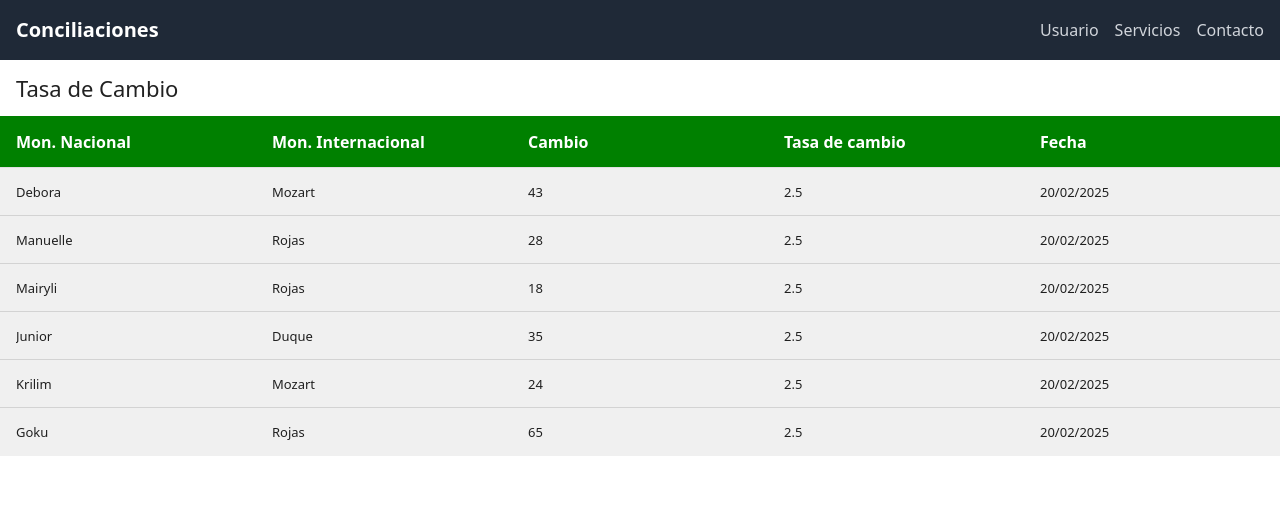
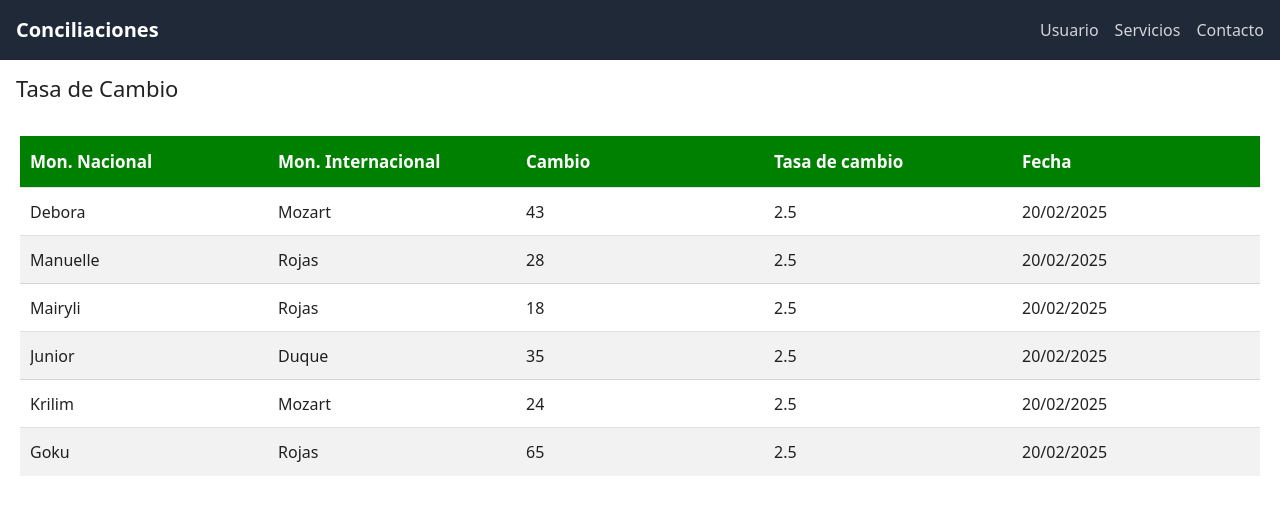
Before and after one commit to juniorjavierduquevalera/conciliaciones, a Next.js app: page / in a window 1280 px wide. Shown: the top 514 px of the page. Built offline with nearby package versions, Linux system fonts and the light colour scheme.

Commit message:
refactor

```diff
--- a/src/components/tasadecambio.tsx
+++ b/src/components/tasadecambio.tsx
@@ -14,23 +14,36 @@ export default function TasaDeCambio() {
   const customStyles = {
     rows: {
       style: {
-        backgroundColor: "#f0f0f0", // Color de fondo de las filas
+        "&:nth-of-type(odd)": {
+          backgroundColor: "#ffffff",
+        },
+        "&:nth-of-type(even)": {
+          backgroundColor: "#f2f2f2",
+        },
       },
     },
     headCells: {
       style: {
-        fontWeight: "bold", // Negrita en los encabezados
-        color: "white", // Color de texto en los encabezados
-        backgroundColor:"green",
-        fontSize: '16px',
+        fontWeight: "bold",
+        color: "white",
+        backgroundColor: "green",
+        fontSize: "17px",
+        padding: "10px",
       },
     },
     cells: {
       style: {
-        paddingLeft: "16px", // Espacio interno en las celdas
+        padding: "10px",
+        fontSize: "16px",
+      },
+    },
+    table: {
+      style: {
+        padding: "20px",
       },
     },
   };
+
   const columns = [
     {
       name: "Mon. Nacional",
@@ -52,81 +65,64 @@ export default function TasaDeCambio() {
       selector: (row: Personaje) => row.tasa_de_cambio,
       sortable: true,
     },
-    {
-      name: "Fecha",
-      selector: (row: Personaje) => row.fecha,
-      sortable: true,
-    },
+    { name: "Fecha", selector: (row: Personaje) => row.fecha, sortable: true },
   ];
-  const data = [
+
+  const data: Personaje[] = [
     {
       moneda_nacional: "Debora",
       moneda_extranjera: "Mozart",
       cambio: 43,
       tasa_de_cambio: 2.5,
-      fecha: '20/02/2025'
+      fecha: "20/02/2025",
     },
     {
       moneda_nacional: "Manuelle",
       moneda_extranjera: "Rojas",
       cambio: 28,
       tasa_de_cambio: 2.5,
-      fecha: '20/02/2025'
+      fecha: "20/02/2025",
     },
     {
       moneda_nacional: "Mairyli",
       moneda_extranjera: "Rojas",
       cambio: 18,
       tasa_de_cambio: 2.5,
-      fecha: '20/02/2025'
+      fecha: "20/02/2025",
     },
     {
       moneda_nacional: "Junior",
       moneda_extranjera: "Duque",
       cambio: 35,
       tasa_de_cambio: 2.5,
-      fecha: '20/02/2025'
+      fecha: "20/02/2025",
     },
     {
       moneda_nacional: "Krilim",
       moneda_extranjera: "Mozart",
       cambio: 24,
       tasa_de_cambio: 2.5,
-      fecha: '20/02/2025'
+      fecha: "20/02/2025",
     },
     {
       moneda_nacional: "Goku",
       moneda_extranjera: "Rojas",
       cambio: 65,
       tasa_de_cambio: 2.5,
-      fecha: '20/02/2025'
+      fecha: "20/02/2025",
     },
   ];
+
   const [records, setRecords] = useState<Personaje[]>(data);
 
-  const handleChange = (e: React.ChangeEvent<HTMLInputElement>) => {
-    const inputValue = e.target.value.toLowerCase();
-
-    // const filteredRecords = data.filter((record) => {
-    //   return record.nombre && record.nombre.toLowerCase().includes(inputValue);
-    // });
-
-    // setRecords(filteredRecords);
-  };
   return (
     <>
-      {/* <input type="text" onChange={handleChange} /> */}
-
       <DataTable
         title="Tasa de Cambio"
         columns={columns}
         data={records}
-        //selectableRows
-        //pagination
         fixedHeader
-        onSelectedRowsChange={(data) => console.log(data)}
         customStyles={customStyles}
-        className="zebrado"
       />
     </>
   );
```
